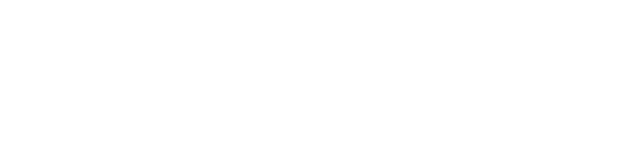
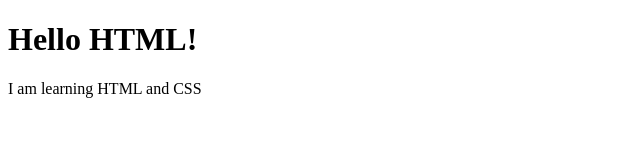
Before and after one commit to dtn23070605/dattiennguyen1808.github.io, a plain HTML site: page BT1/index.html in a window 1280 px wide. Shown: the whole page, without its empty margins (0-640 px from the left). Drawn offline with Linux system fonts and the light colour scheme.

Commit message:
Update index.html

```diff
--- a/BT1/index.html
+++ b/BT1/index.html
@@ -6,6 +6,7 @@
     <title>Document</title>
 </head>
 <body>
-
+    <h1>Hello HTML!</h1>
+    <p>I am learning HTML and CSS</p>
 </body>
 </html>
```
